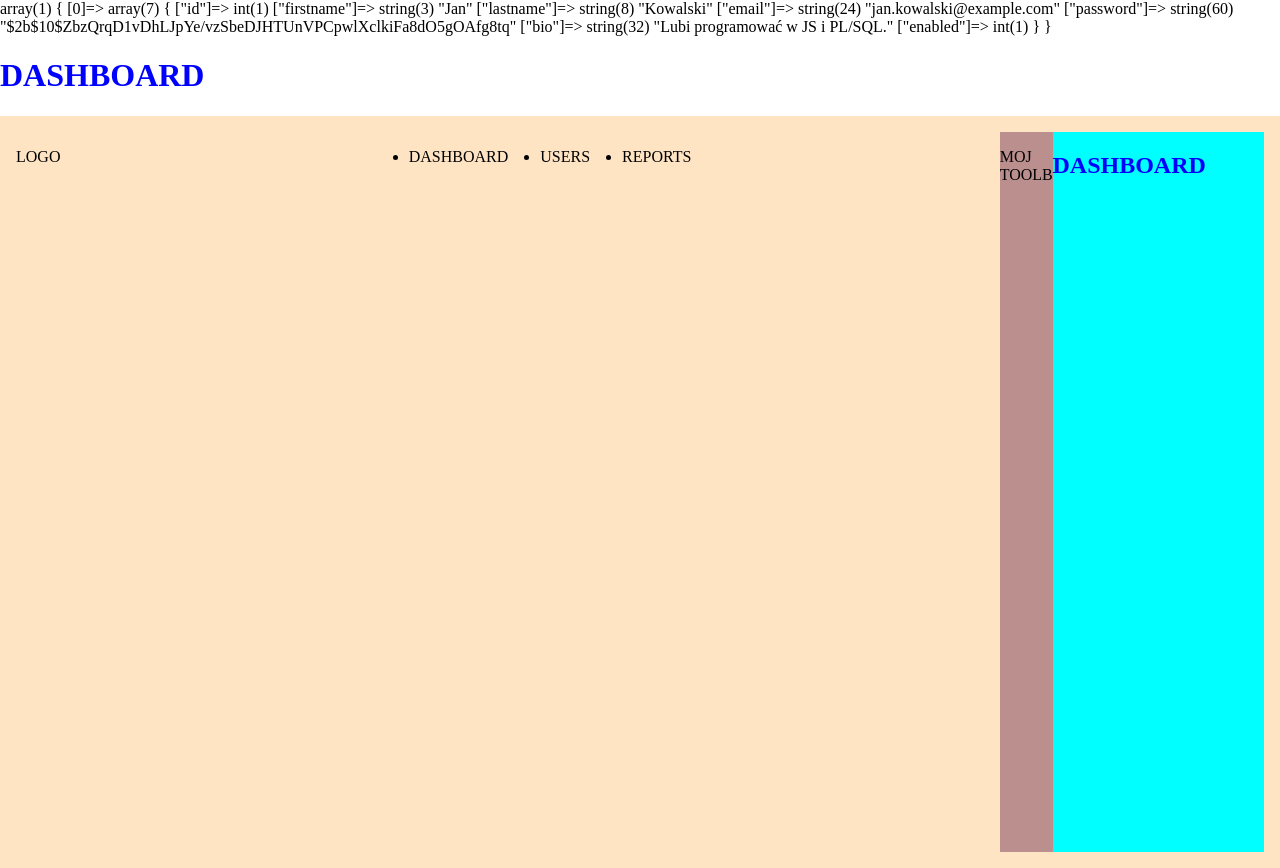
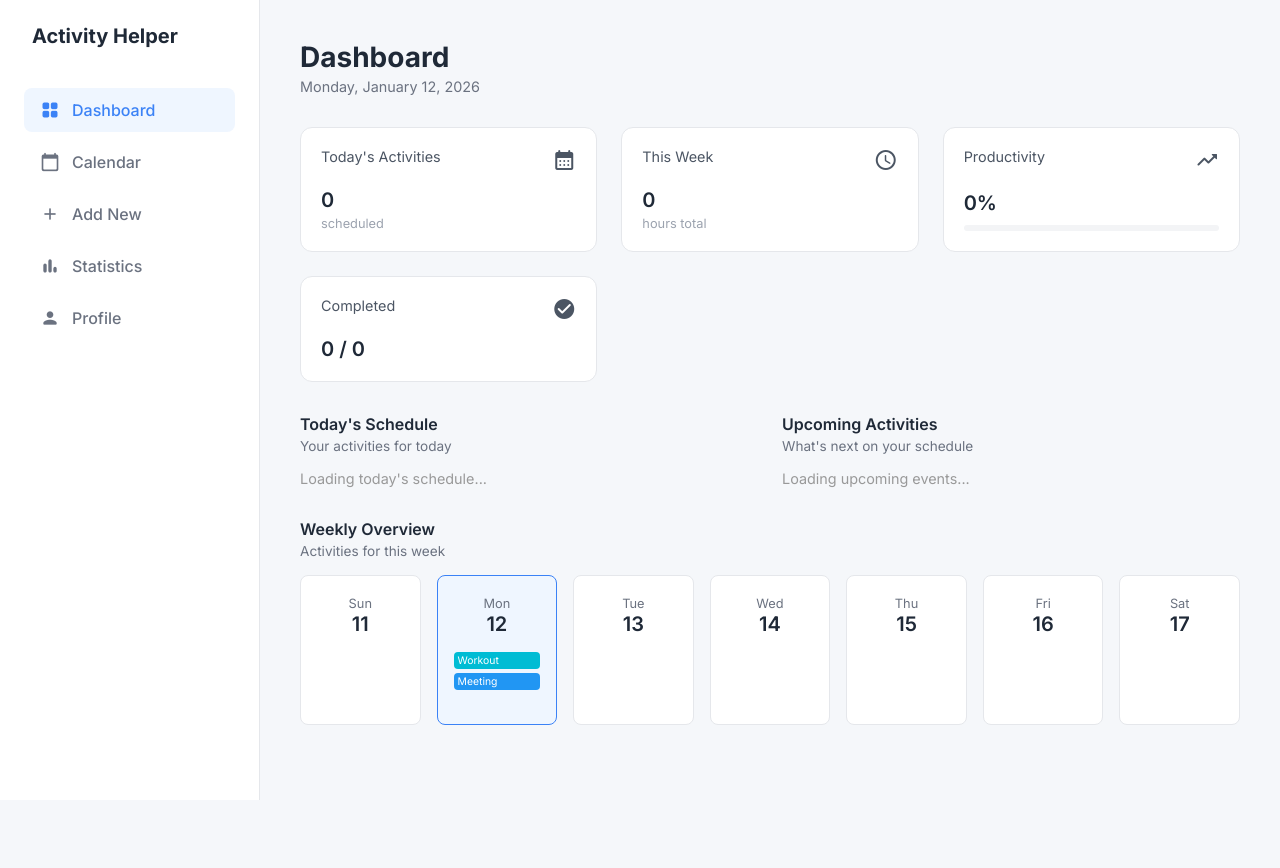
Before and after one commit to tostrowski8080/wdpai, a PHP site: page /dashboard in a window 1280 px wide. After the commit the page ends 800 px from the top, so only its background shows below. Run offline with PHP 8.4, Linux system fonts and the light colour scheme; the visitor is signed in with stand-in values (Sample User, id 1); data comes from the database, SQL or seed files in the repository; data that the repository does not hold is empty; some libraries are stand-ins or nearby versions.

Commit message:
dashboard + db dump

```diff
--- a/Routing.php
+++ b/Routing.php
@@ -5,6 +5,7 @@ require_once "src/controllers/DashboardController.php";
 require_once 'src/middleware/checkRequestAllowed.php';
 
 class Routing {
+    private static $instances = [];
 
     public static $routes = [
         'login' => [
@@ -19,25 +20,31 @@ class Routing {
             'controller' => "DashboardController",
             'action' => 'index'
         ],
-        'search-cards' => [
-            'controller' => "DashboardController",
-            'action' => 'search'
-        ]
     ];
 
-    // TODO bez switch case
-    // TODO dashboard/....
-    // TODO singleton aby nie tworzyc nowych kontrolerow
+    public static function run(string $path) {
+        $urlParts = explode("/", $path);
 
-    public static function run(string $path) {
-        if (array_key_exists($path, self::$routes)){
-                $controller = new Routing::$routes[$path]['controller'];
-                $action = Routing::$routes[$path]['action'];
+        $actionKey = $urlParts[0];
 
-                $controllerObj = new $controller;
-                checkRequestAllowed($controllerObj, $action);
+        if (!array_key_exists($actionKey, self::$routes)) {
+            include 'public/views/404.html';
+            return;
+        }
 
-                $controller->$action();
-        } else include 'public/views/404.html';
+        $controllerName = self::$routes[$actionKey]['controller'];
+        $methodName = self::$routes[$actionKey]['action'];
+
+        if (!isset(self::$instances[$controllerName])) {
+            self::$instances[$controllerName] = new $controllerName();
+        }
+
+        $object = self::$instances[$controllerName];
+
+        checkRequestAllowed($object, $methodName);
+
+        $id = $urlParts[1] ?? null;
+
+        $object->$methodName($id);
     }
 }
--- /dev/null
+++ b/public/styles/dashboard.css
@@ -0,0 +1,108 @@
+header { margin-bottom: 2rem; }
+header h1 { font-size: 1.75rem; font-weight: 700; margin-bottom: 0.25rem; }
+header p { color: var(--text-secondary); font-size: 0.9rem; }
+
+.stats-grid {
+    display: grid;
+    grid-template-columns: repeat(auto-fit, minmax(220px, 1fr));
+    gap: 1.5rem;
+    margin-bottom: 2rem;
+}
+
+.lists-grid {
+    display: grid;
+    grid-template-columns: 1fr 1fr;
+    gap: 1.5rem;
+    margin-bottom: 2rem;
+}
+
+.card {
+    background-color: var(--bg-white);
+    border: 1px solid var(--border-light);
+    border-radius: 12px;
+    padding: 1.25rem;
+    display: flex;
+    flex-direction: column;
+    justify-content: space-between;
+}
+
+.stat-header {
+    display: flex;
+    justify-content: space-between;
+    align-items: flex-start;
+    margin-bottom: 1rem;
+    font-size: 0.9rem;
+    color: #4b5563;
+}
+.stat-value { font-size: 1.25rem; font-weight: 600; color: var(--text-primary); }
+.stat-sub { font-size: 0.8rem; color: #9ca3af; margin-top: 0.25rem; }
+
+.progress-bg { background: #f3f4f6; height: 6px; border-radius: 10px; margin-top: 0.5rem; width: 100%; }
+.progress-fill { background: #1f2937; height: 100%; border-radius: 10px; }
+
+.section-title { font-size: 1rem; font-weight: 600; margin-bottom: 0.25rem; }
+.section-subtitle { font-size: 0.85rem; color: var(--text-secondary); margin-bottom: 1rem; display: block; }
+
+.activity-item {
+    display: flex;
+    justify-content: space-between;
+    align-items: center;
+    background: var(--bg-white);
+    border: 1px solid var(--border-light);
+    padding: 1rem;
+    border-radius: 8px;
+    margin-bottom: 0.75rem;
+}
+
+.activity-info { display: flex; align-items: center; gap: 1rem; }
+.activity-text h4 { font-size: 0.95rem; font-weight: 500; }
+.activity-text span { font-size: 0.8rem; color: var(--text-secondary); }
+
+.tag { padding: 4px 10px; border-radius: 6px; font-size: 0.75rem; font-weight: 600; }
+.tag.health { background: #e0f7fa; color: #006064; }
+.tag.work { background: #e3f2fd; color: #0d47a1; }
+.tag.personal { background: #fff3e0; color: #e65100; }
+.tag.education { background: #f3e5f5; color: #4a148c; }
+.tag.social { background: #fce4ec; color: #880e4f; }
+
+.dot { width: 8px; height: 8px; border-radius: 50%; }
+.dot.health { background: #00bcd4; }
+.dot.work { background: #2196f3; }
+.dot.personal { background: #ff9800; }
+.dot.education { background: #9c27b0; }
+.dot.social { background: #e91e63; }
+
+.weekly-grid {
+    display: grid;
+    grid-template-columns: repeat(7, 1fr);
+    gap: 1rem;
+    margin-top: 1rem;
+}
+.day-column {
+    background: var(--bg-white);
+    border: 1px solid var(--border-light);
+    border-radius: 8px;
+    min-height: 150px;
+    padding: 1rem;
+    text-align: center;
+}
+.day-column.active { border-color: #3b82f6; background: #eff6ff; }
+.day-header { font-size: 0.8rem; color: var(--text-secondary); margin-bottom: 0.5rem; }
+.day-number { font-size: 1.25rem; font-weight: 600; display: block; margin-bottom: 1rem; }
+
+.mini-event {
+    font-size: 0.65rem; padding: 2px 4px; border-radius: 4px;
+    color: white; margin-bottom: 4px; text-align: left;
+    white-space: nowrap; overflow: hidden; text-overflow: ellipsis;
+}
+
+.bg-health { background: #00bcd4; }
+.bg-work { background: #2196f3; }
+.bg-personal { background: #ff9800; }
+.bg-education { background: #9c27b0; }
+.bg-social { background: #e91e63; }
+
+@media (max-width: 1024px) {
+    .lists-grid { grid-template-columns: 1fr; }
+    .weekly-grid { grid-template-columns: repeat(4, 1fr); }
+}
--- a/public/styles/main.css
+++ b/public/styles/main.css
@@ -1,57 +1,95 @@
-h1 {color: blue;}
+:root {
+    --bg-body: #f5f7fa;
+    --bg-white: #ffffff;
+    --text-primary: #1f2937;
+    --text-secondary: #6b7280;
+    --border-light: #e5e7eb;
+    --sidebar-width: 260px;
+    --primary-color: #3b82f6;
+}
+
+* {
+    box-sizing: border-box;
+    margin: 0;
+    padding: 0;
+}
 
 body {
-    margin: 0;
-    height: 100vh;
-
-    display: flex;
-    flex-direction: column;
-
-}
-
-nav {
-    background-color: bisque;
-
-    display: flex;
-    justify-content: space-between;
-    padding: 1rem;
-}
-
-nav > ul {
-    display: flex;
-    gap: 2rem;
+    font-family: 'Inter', sans-serif;
+    background-color: var(--bg-body);
+    color: var(--text-primary);
+    min-height: 100vh;
+    display: grid;
+    grid-template-columns: var(--sidebar-width) 1fr;
 }
 
 aside {
-    background-color: rosybrown;
+    background-color: var(--bg-white);
+    border-right: 1px solid var(--border-light);
+    height: 100vh;
+    position: sticky;
+    top: 0;
+    display: flex;
+    flex-direction: column;
+    padding: 1.5rem;
+}
+
+aside .logo {
+    font-size: 1.25rem;
+    font-weight: 700;
+    color: var(--text-primary);
+    margin-bottom: 2.5rem;
+    padding-left: 0.5rem;
+}
+
+aside nav ul {
+    list-style: none;
+    display: flex;
+    flex-direction: column;
+    gap: 0.5rem;
+}
+
+aside nav li a {
+    text-decoration: none;
+    display: flex;
+    align-items: center;
+    gap: 0.75rem;
+    padding: 0.75rem 1rem;
+    color: var(--text-secondary);
+    border-radius: 0.5rem;
+    transition: all 0.2s ease;
+    font-weight: 500;
+}
+
+aside nav li a:hover,
+aside nav li a.active {
+    background-color: #eff6ff;
+    color: var(--primary-color);
+}
+
+aside nav li a .material-icons-round {
+    font-size: 1.25rem;
 }
 
 main {
-    background-color: aqua;
+    padding: 2.5rem;
+    overflow-y: auto;
 }
 
-.container {
-    background-color:aquamarine;
-
-    display: grid;
-    grid-template-columns: 20% 80%;
-
-    height: calc(100vh - 5rem);
-}
-
-@media screen and (max-width:480px) {
-    .container {
+@media screen and (max-width: 768px) {
+    body {
         grid-template-columns: 1fr;
     }
 
     aside {
-        position: fixed;
-        bottom: 0;
-        left: 0;
-        right: 0;
-        height: 5rem;
-        display: flex;
-        justify-content: center;
-        align-items: center;
+        height: auto;
+        position: relative;
+        border-right: none;
+        border-bottom: 1px solid var(--border-light);
+        padding: 1rem;
     }
+
+    aside .logo { margin-bottom: 1rem; }
+
+    main { padding: 1rem; }
 }
--- a/public/views/dashboard.html
+++ b/public/views/dashboard.html
@@ -3,33 +3,124 @@
 <head>
     <meta charset="UTF-8">
     <meta name="viewport" content="width=device-width, initial-scale=1.0">
-    <link rel="stylesheet" type="text/css" href="public/styles/main.css">
-    <script src="public/scripts/main.js" defer></script>
-    <title>DASHBOARD</title>
+    <title>Activity Helper Dashboard</title>
+    <link rel="stylesheet" href="public/styles/main.css">
+    <link rel="stylesheet" href="public/styles/dashboard.css">
+    <link href="https://fonts.googleapis.com/css2?family=Inter:wght@400;500;600;700&display=swap" rel="stylesheet">
+    <link href="https://fonts.googleapis.com/icon?family=Material+Icons+Round" rel="stylesheet">
 </head>
 <body>
-    <h1>DASHBOARD</h1>
 
+    <aside>
+        <div class="logo">Activity Helper</div>
+        <nav>
+            <ul>
+                <li><a href="#" class="active"><span class="material-icons-round">grid_view</span> Dashboard</a></li>
+                <li><a href="#"><span class="material-icons-round">calendar_today</span> Calendar</a></li>
+                <li><a href="#"><span class="material-icons-round">add</span> Add New</a></li>
+                <li><a href="#"><span class="material-icons-round">bar_chart</span> Statistics</a></li>
+                <li><a href="#"><span class="material-icons-round">person</span> Profile</a></li>
+            </ul>
+        </nav>
+    </aside>
 
-<nav>
-    <p>
-        LOGO
-    </p>
-    <ul>
-        <li>DASHBOARD</li>
-        <li>USERS</li>
-        <li>REPORTS</li>
-    </ul>
-    <div class = "container">
-            <aside>
-                <p>MOJ TOOLBAR</p>
-            </aside>
-            <main>
-                <h1>DASHBOARD</h1>
+    <main>
+        <header>
+            <h1>Dashboard</h1>
+            <p id="current-date">Monday, January 12, 2026</p>
+        </header>
 
-            </main>
-    </div>
-</nav>
+        <section class="stats-grid">
+            <div class="card">
+                <div class="stat-header">
+                    <span>Today's Activities</span>
+                    <span class="material-icons-round">calendar_month</span>
+                </div>
+                <div class="stat-value" id="stat-scheduled">0</div>
+                <div class="stat-sub">scheduled</div>
+            </div>
+
+            <div class="card">
+                <div class="stat-header">
+                    <span>This Week</span>
+                    <span class="material-icons-round">schedule</span>
+                </div>
+                <div class="stat-value" id="stat-hours">0</div>
+                <div class="stat-sub">hours total</div>
+            </div>
+
+            <div class="card">
+                <div class="stat-header">
+                    <span>Productivity</span>
+                    <span class="material-icons-round">trending_up</span>
+                </div>
+                <div class="stat-value" id="stat-productivity">0%</div>
+                <div class="progress-bg">
+                    <div class="progress-fill" style="width: 0%" id="stat-prog-bar"></div>
+                </div>
+            </div>
+
+            <div class="card">
+                <div class="stat-header">
+                    <span>Completed</span>
+                    <span class="material-icons-round">check_circle</span>
+                </div>
+                <div class="stat-value" id="stat-completed">0 / 0</div>
+            </div>
+        </section>
+
+        <section class="lists-grid">
+
+            <div class="list-column">
+                <h3 class="section-title">Today's Schedule</h3>
+                <span class="section-subtitle">Your activities for today</span>
+
+                <div id="today-schedule-container">
+
+                    <p style="color:#999; font-size:0.9rem;">Loading today's schedule...</p>
+
+                </div>
+            </div>
+
+            <div class="list-column">
+                <h3 class="section-title">Upcoming Activities</h3>
+                <span class="section-subtitle">What's next on your schedule</span>
+
+                <div id="upcoming-schedule-container">
+
+                    <p style="color:#999; font-size:0.9rem;">Loading upcoming events...</p>
+
+                </div>
+            </div>
+        </section>
+
+        <section>
+            <h3 class="section-title">Weekly Overview</h3>
+            <span class="section-subtitle">Activities for this week</span>
+
+            <div class="weekly-grid" id="weekly-calendar-container">
+                <div class="day-column">
+                    <span class="day-header">Sun</span>
+                    <span class="day-number">11</span>
+                </div>
+
+                <div class="day-column active">
+                    <span class="day-header">Mon</span>
+                    <span class="day-number">12</span>
+                    <div class="mini-event bg-health">Workout</div>
+                    <div class="mini-event bg-work">Meeting</div>
+                </div>
+
+                <div class="day-column"><span class="day-header">Tue</span><span class="day-number">13</span></div>
+                <div class="day-column"><span class="day-header">Wed</span><span class="day-number">14</span></div>
+                <div class="day-column"><span class="day-header">Thu</span><span class="day-number">15</span></div>
+                <div class="day-column"><span class="day-header">Fri</span><span class="day-number">16</span></div>
+                <div class="day-column"><span class="day-header">Sat</span><span class="day-number">17</span></div>
+
+            </div>
+        </section>
+
+    </main>
 
 </body>
 </html>
--- a/public/views/login.html
+++ b/public/views/login.html
@@ -21,7 +21,6 @@
                     }
                 ?>
             </div>
-            <input type="hidden" name="csrf" value="<?= $_SESSION['csrf'] ?>">
             <input name="email" type="email" placeholder="email@email.com">
             <input name="password" type="password" placeholder="password">
             <button type="submit">LOGIN</button>
--- a/src/controllers/DashboardController.php
+++ b/src/controllers/DashboardController.php
@@ -2,56 +2,30 @@
 
 require_once "AppController.php";
 require_once __DIR__.'/../repository/UserRepository.php';
-require_once __DIR__.'/../repository/CardsRepository.php';
 
 class DashboardController extends AppController {
 
-    // TODO zmiana na dashboard
-    private $cardsRepository;
-
     public function __construct(){
-        $this->cardsRepository = new CardsRepository();
     }
 
     public function index(){
-        $usersRepository = new UserRepository();
-        $users = $usersRepository->getUsers();
-
-        var_dump($users);
-
-        return $this->render("dashboard", ['items' => $cards]);
-    }
-
-    public function search(){
-        header('Content-Type: application/json');
-
-        if (!$this->isPost()){
-            http_response_code(405);
-            echo json_encode([
-                'status' => 'Method not allowed'
-            ]);
-            return;
+        if (session_status() === PHP_SESSION_NONE) {
+            session_start();
         }
 
-        $contentType = isset($_SERVER["CONTENT_TYPE"]) ? trim($_SERVER["CONTENT_TYPE"]) : '';
-        if ($contentType !== "application/json") {
-            http_response_code(415);
-            echo_json_encode([
-                'status' => 'Application/json content type not found'
-            ]);
-            return;
+        if (!isset($_SESSION['user_id'])) {
+            $url = "http://$_SERVER[HTTP_HOST]";
+            header("Location: {$url}/login");
+            exit();
         }
 
-        $content = trim(file_get_contents("php://input"));
-        $decoded = json_decode($content, true);
-        $searchTag = $decoded['search'];
+        $userId = $_SESSION['user_id'];
 
-        http_response_code(200);
-        echo json_encode([
-            'status' => 'ok',
-            'cards' => $this->cardsRepository->getCardsByTitle($searchTag)
+        //TODO fetch stuff from db
+
+        return $this->render('dashboard', [
+            'user_name' => $_SESSION['user_name'],
+            'activities' => $activities
         ]);
-
-        return;
     }
 }
--- a/src/controllers/SecurityController.php
+++ b/src/controllers/SecurityController.php
@@ -14,6 +14,16 @@ class SecurityController extends AppController {
 
     #[AllowedMethods(['POST', 'GET'])]
     public function login() {
+        if (session_status() === PHP_SESSION_NONE) {
+            session_start();
+        }
+
+        if (isset($_SESSION['user_id'])) {
+            $url = "http://$_SERVER[HTTP_HOST]";
+            header("Location: {$url}/dashboard");
+            exit();
+        }
+
         if (!$this->isPost()) {
             return $this->render("login");
         }
@@ -34,8 +44,11 @@ class SecurityController extends AppController {
         session_regenerate_id(true);
 
         $_SESSION['user_id'] = $user['id'];
+        $_SESSION['user_email'] = $user['email'];
 
-        return $this->render('dashboard');
+        $url = "http://$_SERVER[HTTP_HOST]";
+        header("Location: {$url}/dashboard");
+        exit();
     }
 
     #[AllowedMethods(['POST', 'GET'])]
@@ -49,43 +62,6 @@ class SecurityController extends AppController {
         $password2 = $_POST['password2'] ?? '';
         $firstname = trim($_POST['firstname'] ?? '');
         $lastname = trim($_POST['lastname'] ?? '');
-
-        if (empty($email) || empty($password) || empty($firstname) || empty($lastname)) {
-            return $this->render('register', ['messages' => 'Fill all fields']);
-        }
-
-        if (strlen($email) > 254 ||
-            strlen($password) > 128 ||
-            strlen($password2) > 128 ||
-            strlen($firstname) > 100 ||
-            strlen($lastname) > 100) {
-            return $this->render('register', ['messages' => 'Invalid input length']);
-        }
-
-        if (!filter_var($email, FILTER_VALIDATE_EMAIL)) {
-            return $this->render('register', ['messages' => 'Invalid email format']);
-        }
-
-        if (strlen($firstname) < 2 || !preg_match('/^[a-zA-ZąćęłńóśźżĄĆĘŁŃÓŚŹŻ \-]+$/', $firstname)){
-            return $this->render('register', ['messages' => 'Invalid first name input.']);
-        }
-
-        if (strlen($lastname) < 2 || !preg_match('/^[a-zA-ZąćęłńóśźżĄĆĘŁŃÓŚŹŻ \-]+$/', $lastname)){
-            return $this->render('register', ['messages' => 'Invalid last name input.']);
-        }
-
-        $existingUser = $this->userRepository->getUserByEmail($email);
-        if ($existingUser) {
-            return $this->render('register', ['messages' => 'Email already in use']);
-        }
-
-        if (strlen($password) < 8 || !preg_match('/^(?=.*[a-z])(?=.*[A-Z])(?=.*\d)(?=.*[\W_]).+$/', $password)){
-            return $this->render('register', ['messages' => 'Password must be 8+ characters, with at least one uppercase, lowercase, number, and special character.']);
-        }
-
-        if ($password !== $password2){
-            return $this->render('register', ['messages' => 'Passwords must be the same']);
-        }
 
         $hashedPassword = password_hash($password, PASSWORD_BCRYPT);
 
--- a/src/repository/UserRepository.php
+++ b/src/repository/UserRepository.php
@@ -45,10 +45,10 @@ class UserRepository extends Repository
         return $user;
     }
 
-    public function createUser(string $email, string $hashedPassword, string $firstname, string $lastname, string $bio = '')
+    public function createUser(string $email, string $hashedPassword, string $firstname, string $lastname)
     {
         $stmt = $this->database->connect()->prepare('
-            INSERT INTO users (email, password, firstname, lastname, bio) VALUES (?, ?, ?, ?, ?)
+            INSERT INTO users (email, password, firstname, lastname) VALUES (?, ?, ?, ?)
         ');
 
         $stmt->execute([
@@ -56,7 +56,6 @@ class UserRepository extends Repository
             $hashedPassword,
             $firstname,
             $lastname,
-            $bio
         ]);
     }
 }
```
Also changed, not shown: docker/db/init.sql (+41 -9 lines).
